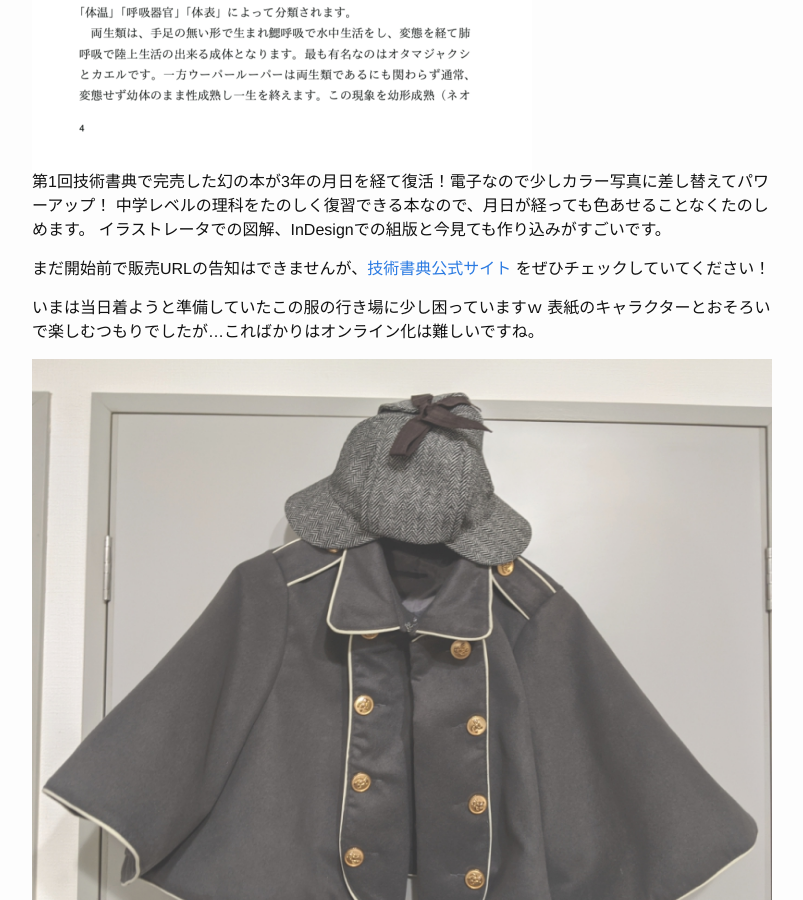
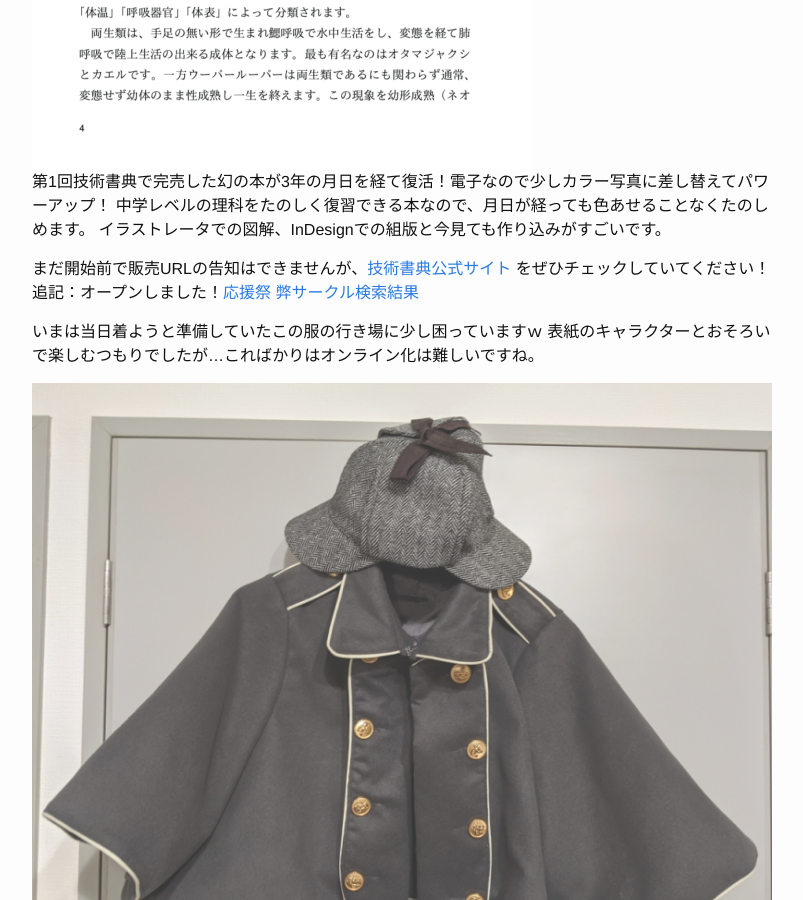
Before and after one commit to wirohakaruta/wirohakaruta.github.io, a Jekyll site: the page built from _posts/2020-03-05-tbf08_cheering_fest.markdown, in a window 1280 px wide and 900 px high, scrolled down 5348 px. Shown: the whole window, without its empty margins (238-1041 px from the left). Built offline with Jekyll 4.4.1, drawn with Linux system fonts in a browser that asks for light colours.

Commit message:
オープンした件を追記

```diff
--- a/_posts/2020-03-05-tbf08_cheering_fest.markdown
+++ b/_posts/2020-03-05-tbf08_cheering_fest.markdown
@@ -29,6 +29,7 @@ categories: news
 イラストレータでの図解、InDesignでの組版と今見ても作り込みがすごいです。
 
 まだ開始前で販売URLの告知はできませんが、[技術書典公式サイト](https://techbookfest.org) をぜひチェックしていてください！
+追記：オープンしました！[応援祭 弊サークル検索結果](https://techbookfest.org/market/search?q=%22%E3%82%90%E3%82%8D%E3%81%AF%E3%82%AB%E3%83%AB%E3%82%BF%22)
 
 
 いまは当日着ようと準備していたこの服の行き場に少し困っていますｗ
```
